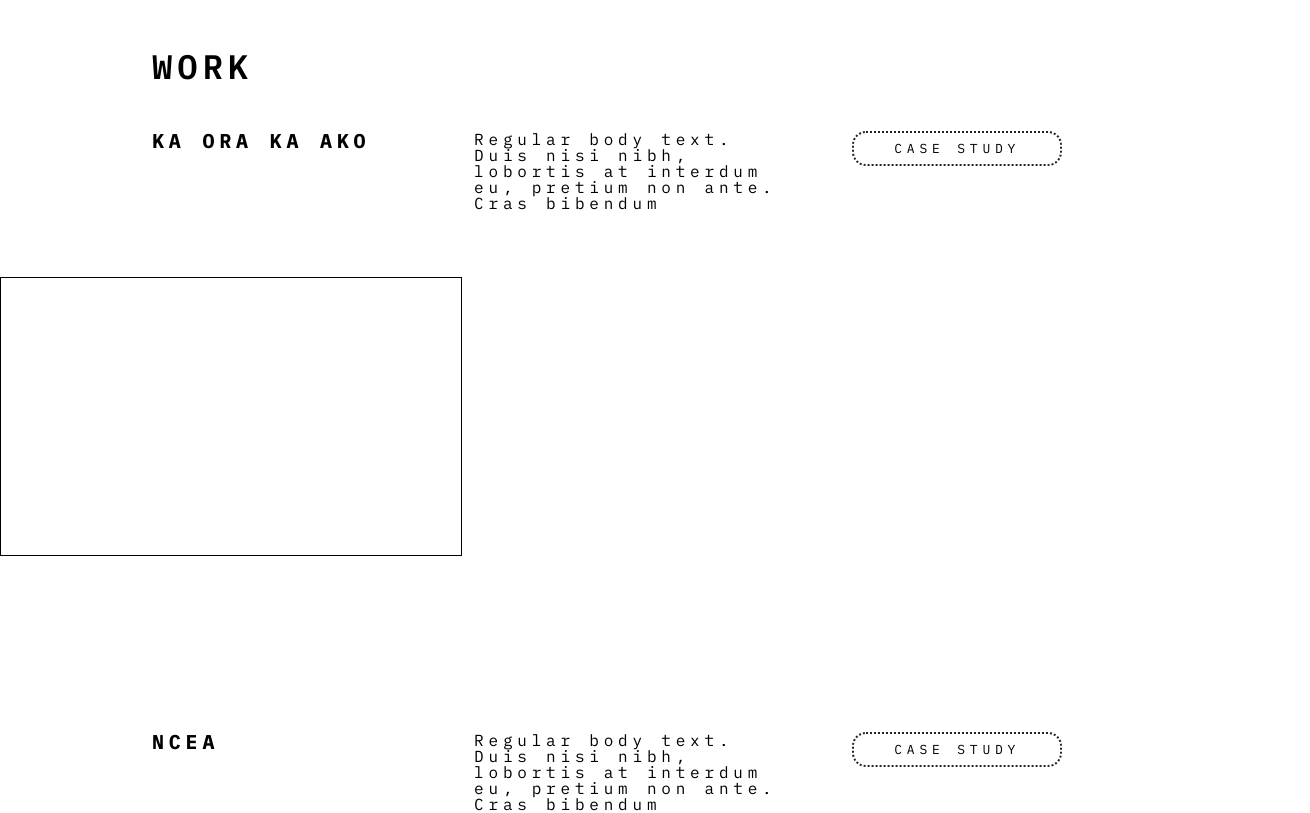
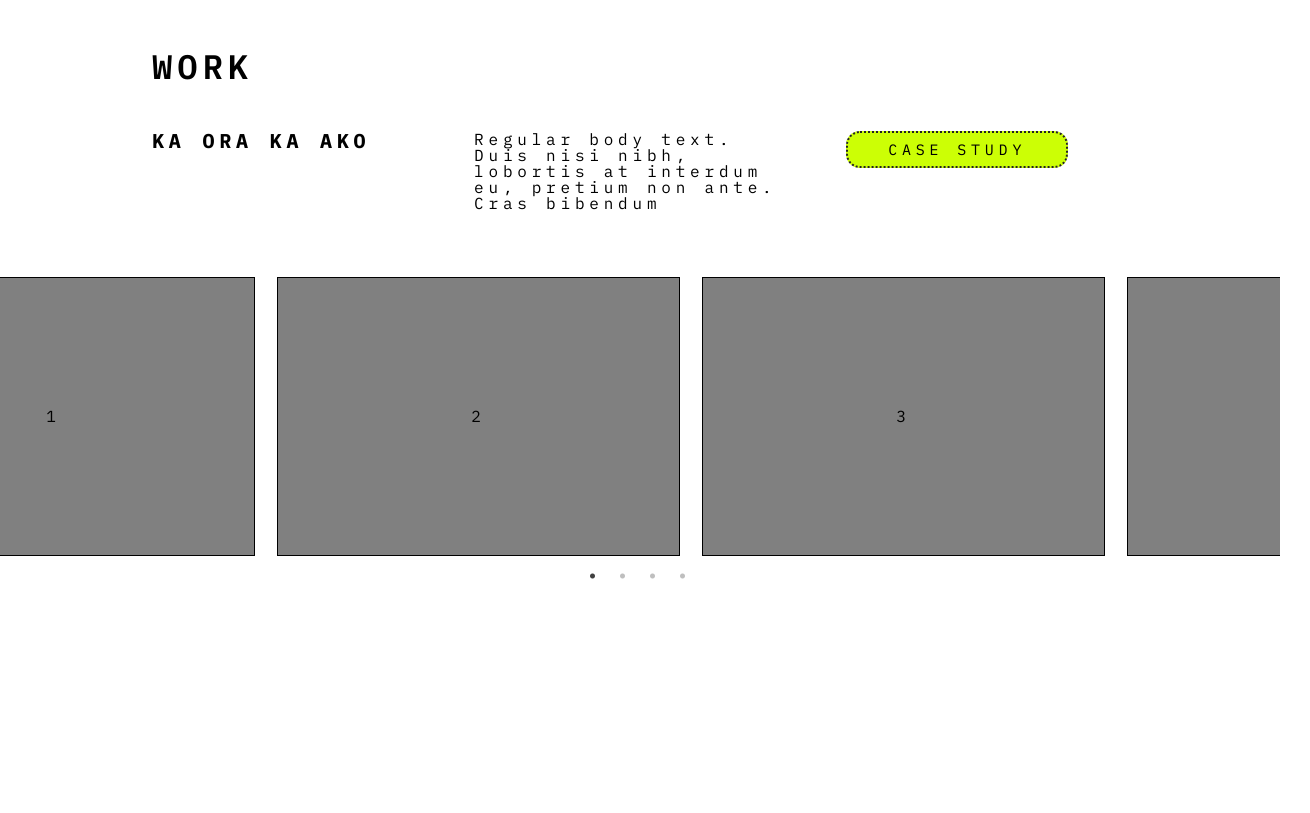
Before and after one commit to emily-berryman/dev-portfolio-24, a Next.js app: page / in a window 1280 px wide. Shown: the part 1240-2053 px from the top of the page, 1310 px wide, since content can reach past the window. Built offline with nearby package versions, Linux system fonts and the light colour scheme; a web font is replaced by a local one.

Commit message:
Update to use button component

```diff
--- a/src/components/ProjectOverview.tsx
+++ b/src/components/ProjectOverview.tsx
@@ -4,6 +4,10 @@ import React from "react";
 import styled from "styled-components";
 import Link from "next/link";
 import Spacer from "./Spacer";
+import ImageCarousel from "./ImageCarousel";
+import "slick-carousel/slick/slick.css";
+import "slick-carousel/slick/slick-theme.css";
+import Button from "./Button/Button";
 
 interface Project {
 	id: number;
@@ -25,17 +29,24 @@ function ProjectOverview({ projects }: Props) {
 							<ProjectHeading>{project.title}</ProjectHeading>
 							<ProjectDescription>{project.description}</ProjectDescription>
 							{/* Info on this here: https://nextjs.org/docs/pages/api-reference/components/link#if-the-child-is-a-custom-component-that-wraps-an-a-tag */}
+							{/* <LinkWrapper>
+								<Link href={"case-study"} passHref legacyBehavior>
+									<CaseStudyLink target="_self">Case Study</CaseStudyLink>
+								</Link>
+							</LinkWrapper> */}
 							<LinkWrapper>
-								<Link href={"case-study"} passHref legacyBehavior>
-									<CaseStudyLink>Case Study</CaseStudyLink>
-								</Link>
+								<Button
+									variant={"primary"}
+									target={"_self"}
+									href={"case-study"}
+								>
+									Case Study
+								</Button>
 							</LinkWrapper>
 						</ProjectDetailsWrapper>
-						<ImageCarouselWrapper>
-							<CarouselImage />
-						</ImageCarouselWrapper>
+						<ImageCarousel />
 					</ProjectWrapper>
-					<Spacer size={128} />
+					<Spacer size={288} />
 				</React.Fragment>
 			))}
 		</>
@@ -44,11 +55,8 @@ function ProjectOverview({ projects }: Props) {
 
 const ProjectDetailsWrapper = styled.div`
 	display: flex;
-	/* flex-direction: column; */
 	padding: var(--desktop-padding-standard);
-
 	align-items: flex-start;
-	/* padding-top: 40px; */
 	padding-bottom: 66px;
 `;
 
@@ -74,24 +82,4 @@ const LinkWrapper = styled.div`
 	flex-basis: 33%;
 `;
 
-const CaseStudyLink = styled.a`
-	border-radius: 14px;
-	background-color: white;
-	border: #232323 dotted 2px;
-	padding: 9px 40px;
-	font-size: var(--font-size-tiny);
-	text-transform: uppercase;
-`;
-
-const ImageCarouselWrapper = styled.section`
-	display: flex;
-`;
-
-const CarouselImage = styled.div`
-	width: 462px;
-	height: 279px;
-	border: 1px solid black;
-	padding-bottom: 45px;
-`;
-
 export default ProjectOverview;
```
